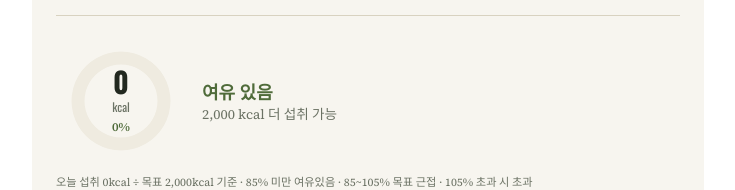
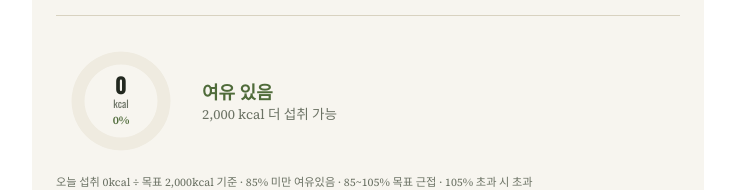
Before and after one commit to ko750125-afk/CalorieCheck, a React (Vite) app: page / in a window 1280 px wide. Shown: the part 420-610 px from the top of the page, without its empty margins (272-1007 px from the left). Built offline with nearby package versions, Linux system fonts and the light colour scheme.

Commit message:
style: balance circle gauge text font size to fit neatly inside circle

```diff
--- a/src/App.jsx
+++ b/src/App.jsx
@@ -687,18 +687,18 @@ export default function CalorieJournal() {
             <div
               style={{
                 fontFamily: "'Oswald', sans-serif",
-                fontSize: "1.8rem",
+                fontSize: "1.35rem",
                 fontWeight: 700,
                 color: COLOR.ink,
-                lineHeight: 1.1,
+                lineHeight: 1.05,
               }}
             >
               {total.toLocaleString()}
             </div>
-            <div style={{ fontFamily: "'Oswald', sans-serif", color: COLOR.inkDim, fontSize: "0.75rem" }}>
+            <div style={{ fontFamily: "'Oswald', sans-serif", color: COLOR.inkDim, fontSize: "0.65rem" }}>
               kcal
             </div>
-            <div style={{ color: statusColor, fontSize: "0.75rem", fontWeight: 600, marginTop: "2px" }}>
+            <div style={{ color: statusColor, fontSize: "0.7rem", fontWeight: 600, marginTop: "1px" }}>
               {Math.round(ratio * 100)}%
             </div>
           </div>
```
Also changed, not shown: calorie-check.jsx (+4 -4 lines).
